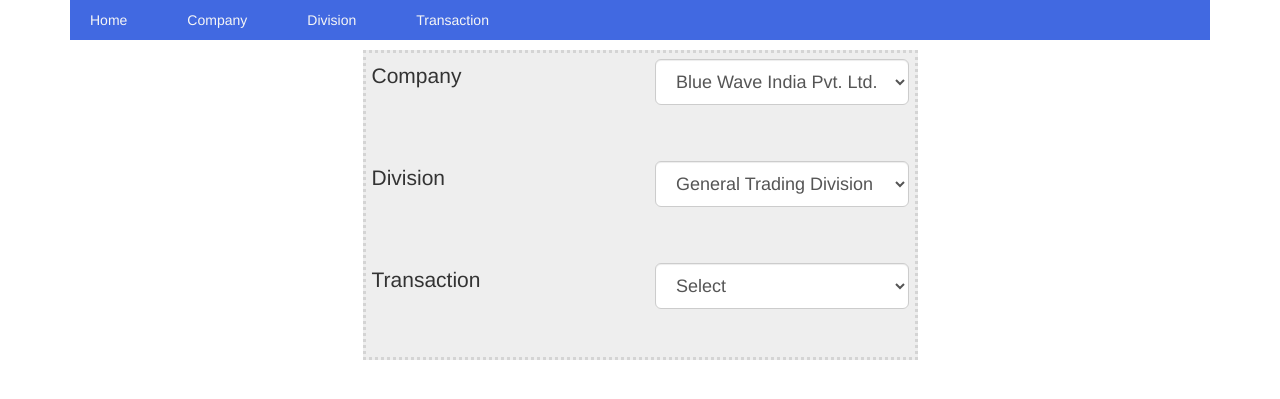
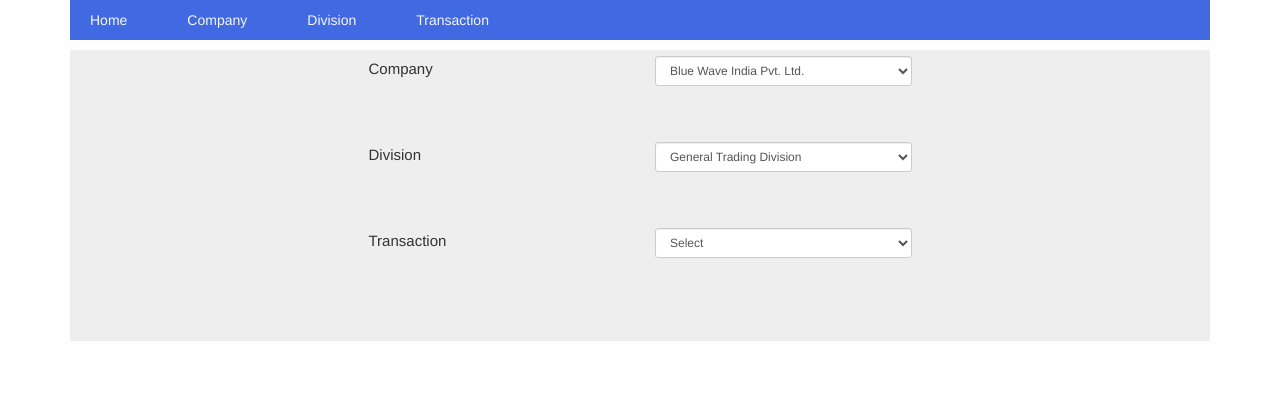
Before and after one commit to inwonday/pettyCash, a Django app: page /pettycash in a window 1280 px wide. Shown: the part 71-470 px from the top of the page. Run offline with Django 3.2, Linux system fonts and the light colour scheme; a user stored in the database is signed in; data comes from the database, SQL or seed files in the repository; some libraries are stand-ins or nearby versions.

Commit message:
admin Home css

```diff
--- a/bwi/templates/bwi/adminHome.html
+++ b/bwi/templates/bwi/adminHome.html
@@ -34,23 +34,20 @@
   background-image: linear-gradient(to right, #c4e17f, #c4e17f 12.5%, #f7fdca 12.5%, #f7fdca 25%, #fecf71 25%, #fecf71 37.5%, #f0776c 37.5%, #f0776c 50%, #db9dbe 50%, #db9dbe 62.5%, #c49cde 62.5%, #c49cde 75%, #669ae1 75%, #669ae1 87.5%, #62c2e4 87.5%, #62c2e4);
 }
 
-        .box{
-    padding: 20px;
-    margin: 0 auto;
-    background-color: #eee;
-    border: 3px dotted rgba(0,0,0,0.1);
-}
 .but:hover{
   text-decoration:none;
 }
 .size{
-  font-size:21px;
+  font-size:15px;
    margin-top:5px;
 }
 
 </style>
 {% include "bwi/common/_header.html" %}
 <div class="container" style="margin-top:100px">
+    <div class="wrapper">
+
+
 <div class="row">
     <div class="col-xs-12 col-sm-8 col-md-6 col-sm-offset-2 col-md-offset-3">
 		<div role="form" class="box">
@@ -65,7 +62,7 @@
 				</div>
 				<div class="col-xs-12 col-sm-6 col-md-6">
 					<div class="form-group">
-                        <select type="text" name="paymentType" id="paymentType" class="form-control input-lg" placeholder="Payment Type" tabindex="2">
+                        <select type="text" name="paymentType" id="paymentType" class="form-control input-sm" placeholder="Payment Type" tabindex="2">
 
                         	 {% for company in companies %}
                         	<option class="size" value="{{ company.id}}">{{company.name|capfirst}}</option>
@@ -86,7 +83,7 @@
 				</div>
 				<div class="col-xs-12 col-sm-6 col-md-6">
 					<div class="form-group">
-                        <select type="text" name="paymentType" id="paymentType" class="form-control input-lg" placeholder="Payment Type" tabindex="2">
+                        <select type="text" name="paymentType" id="paymentType" class="form-control input-sm" placeholder="Payment Type" tabindex="2">
 
                         	 {% for division in divisions %}
                         	<option value="{{ division.id}}">{{division.name|capfirst}}</option>
@@ -107,7 +104,7 @@
 				</div>
 				<div class="col-xs-12 col-sm-6 col-md-6">
 					<div class="form-group">
-                        <select type="text" name="transactionType" id="transactionType" class="form-control input-lg" tabindex="2">
+                        <select type="text" name="transactionType" id="transactionType" class="form-control input-sm" tabindex="2">
                             <option value="">Select</option>
                         	 {% for transaction in transactions %}
                         	<option value="{{ transaction.name}}">{{transaction.name|capfirst}}</option>
@@ -137,10 +134,12 @@
 		</div>
 	</div>
 </div>
+        </div>
 <!-- Modal -->
 
 
 <script>
+    $('.menu').css("display", "block");
       $('.operationalButtons').hide();
     $('.pettyCashButtons').hide();
 	$(function () {
```
